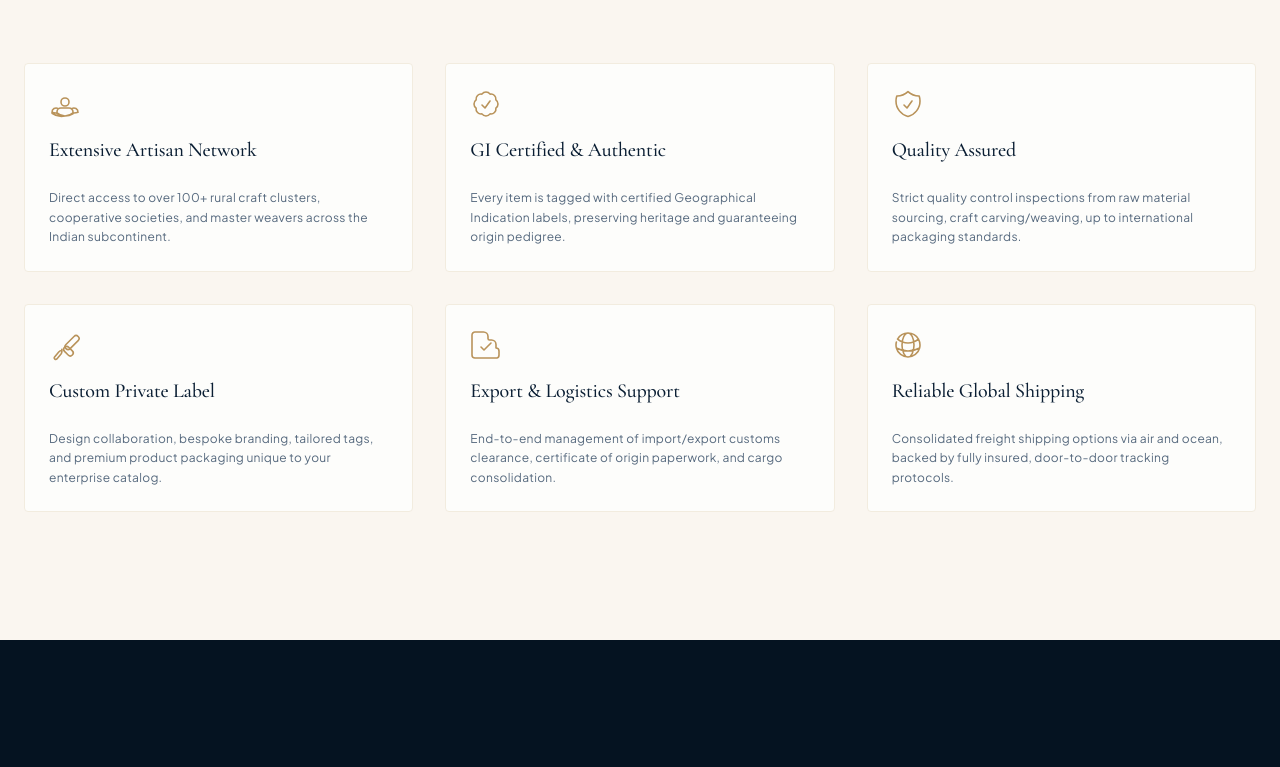
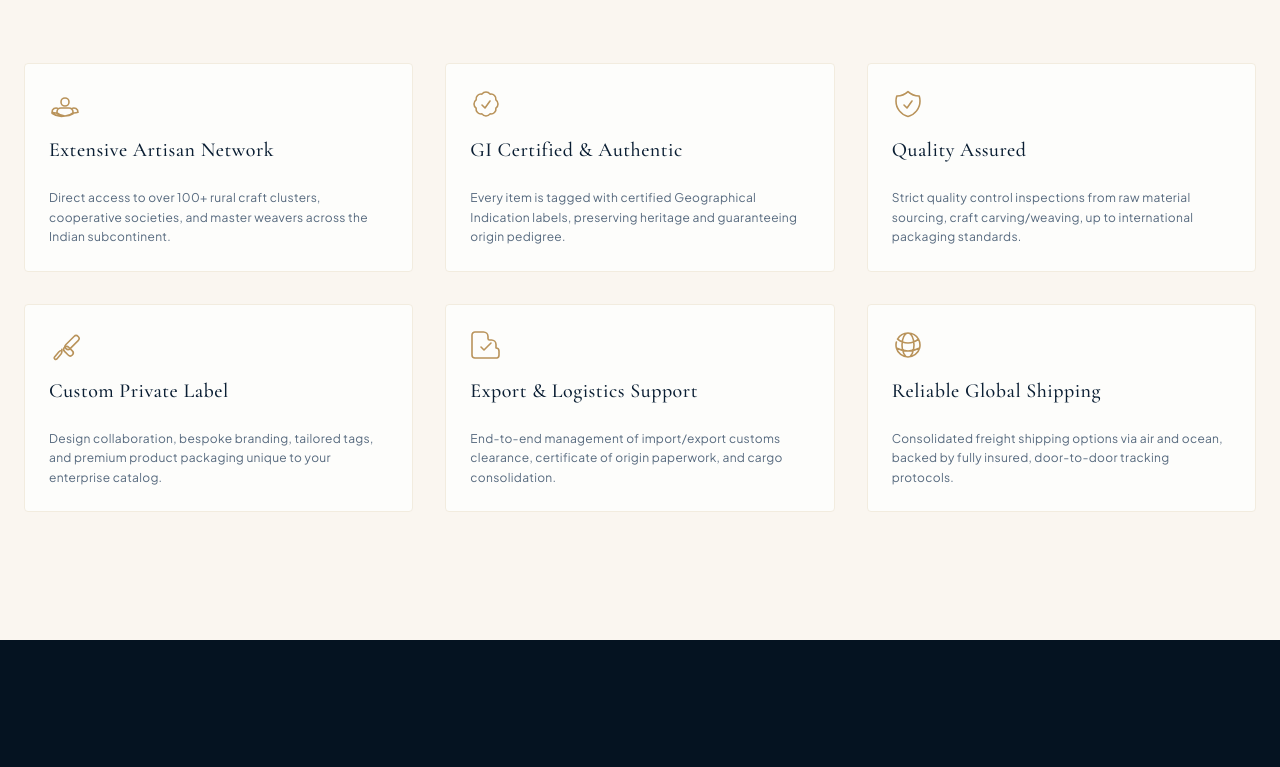
Before and after one commit to shubhpanchal/thehastava-website, a Next.js app: page / in a window 1280 px wide. Shown: the part 1020-1787 px from the top of the page. Built offline with nearby package versions, Linux system fonts and the light colour scheme.

Commit message:
Fix GI Showcase contrast at source and append image requirements

```diff
--- a/src/components/ui/card.tsx
+++ b/src/components/ui/card.tsx
@@ -40,16 +40,24 @@ export const CardHeader = React.forwardRef<HTMLDivElement, React.HTMLAttributes<
 CardHeader.displayName = "CardHeader";
 
 export const CardTitle = React.forwardRef<HTMLHeadingElement, React.HTMLAttributes<HTMLHeadingElement>>(
-  ({ className = "", ...props }, ref) => (
-    <h3 ref={ref} className={`font-serif text-xl font-medium text-navy tracking-wide ${className}`} {...props} />
-  )
+  ({ className = "", ...props }, ref) => {
+    const hasColor = /text-(?:white|ivory|navy|gold|slate|red|green|blue|gray|yellow|orange|purple|pink)/.test(className);
+    const defaultColor = hasColor ? "" : "text-navy";
+    return (
+      <h3 ref={ref} className={`font-serif text-xl font-medium tracking-wide ${defaultColor} ${className}`} {...props} />
+    );
+  }
 );
 CardTitle.displayName = "CardTitle";
 
 export const CardDescription = React.forwardRef<HTMLParagraphElement, React.HTMLAttributes<HTMLParagraphElement>>(
-  ({ className = "", ...props }, ref) => (
-    <p ref={ref} className={`font-sans text-xs text-slate-muted tracking-wide ${className}`} {...props} />
-  )
+  ({ className = "", ...props }, ref) => {
+    const hasColor = /text-(?:white|ivory|navy|gold|slate|red|green|blue|gray|yellow|orange|purple|pink)/.test(className);
+    const defaultColor = hasColor ? "" : "text-slate-muted";
+    return (
+      <p ref={ref} className={`font-sans text-xs tracking-wide ${defaultColor} ${className}`} {...props} />
+    );
+  }
 );
 CardDescription.displayName = "CardDescription";
 
--- a/src/styles/globals.css
+++ b/src/styles/globals.css
@@ -32,6 +32,7 @@
   --shadow-gold-glow: 0 4px 20px -2px rgba(185, 147, 90, 0.15);
 }
 
+@layer base {
   /* Global resets & luxury transitions */
   :root {
     --background: var(--color-ivory);
@@ -51,6 +52,7 @@ h1, h2, h3, h4, h5, h6 {
     color: var(--color-navy);
     font-weight: 500;
     letter-spacing: -0.01em;
+  }
 }
 
 /* Luxury Utilities & Patterns */
```
Also changed, not shown: 1 other file (tests, documents, lock files or other folders). Lines whose indentation alone changed are shown as unchanged.
